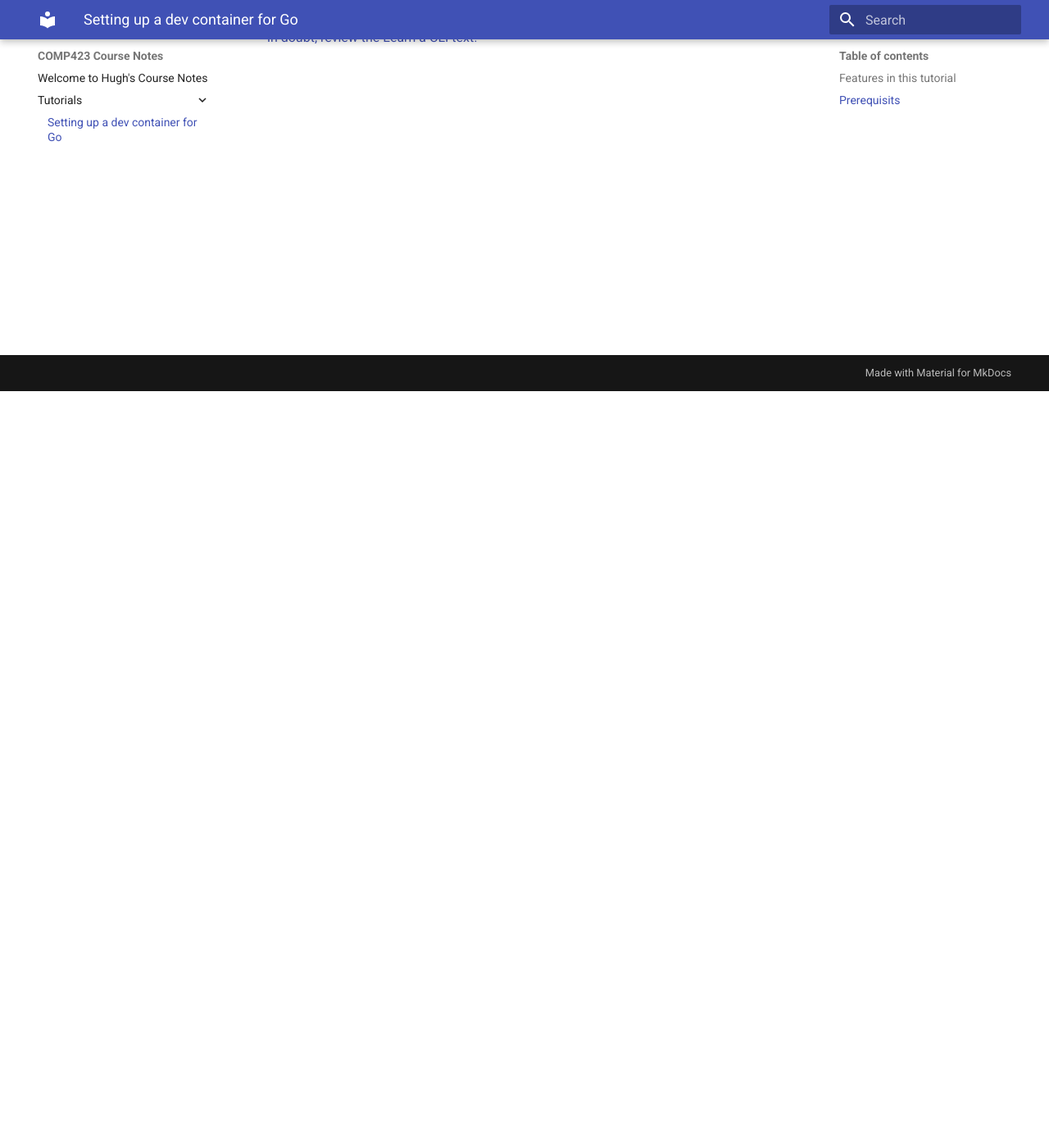
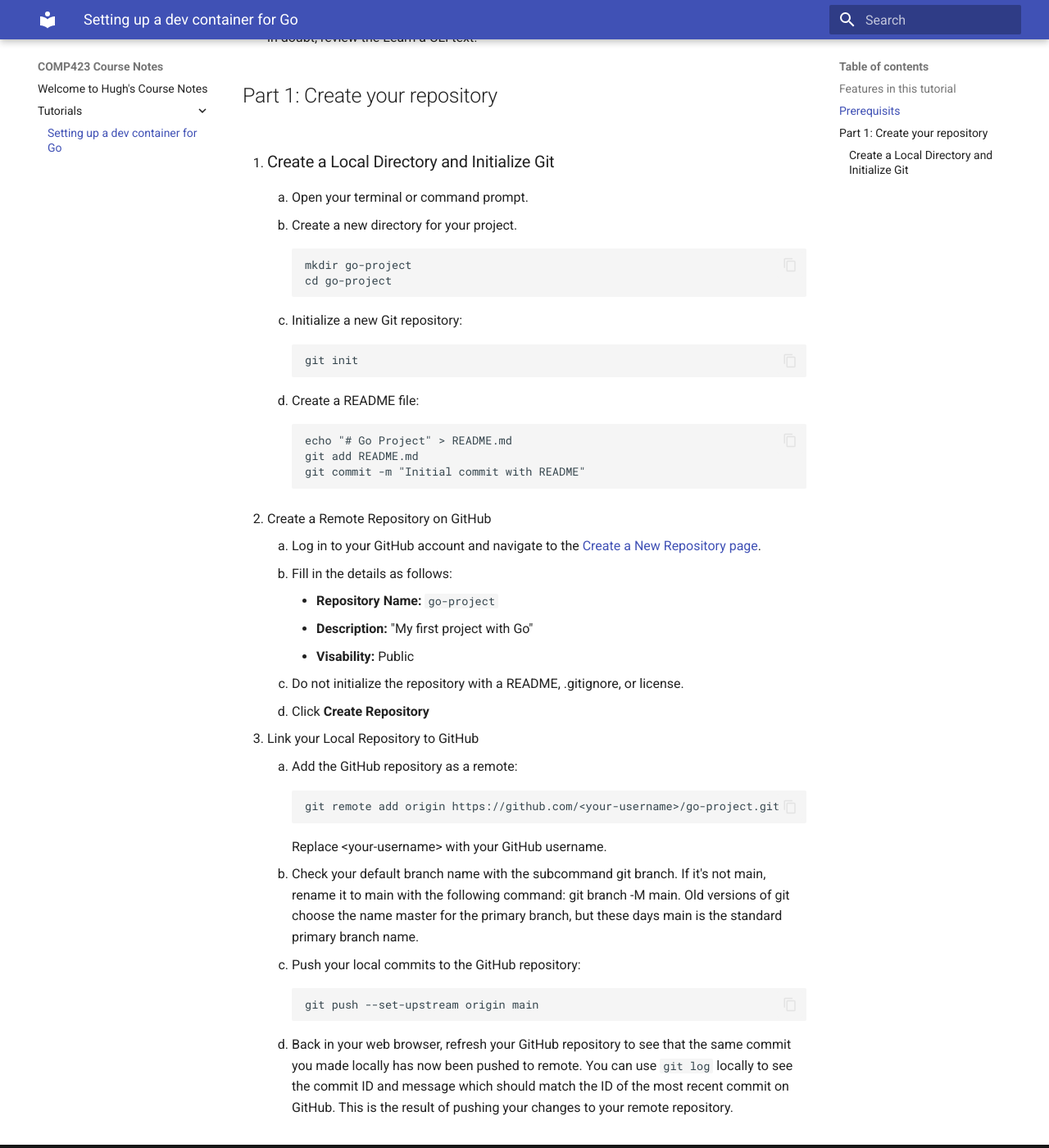
Before and after one commit to hughtoomey/comp423-course-notes, an MkDocs documentation site: the page built from docs/tutorials/go-setup.md, in a window 1280 px wide and 1400 px high, scrolled down 923 px. Shown: the whole window at 82% size. Built offline with MkDocs 1.6.1 and Material for MkDocs 9.7.7, drawn with Linux system fonts in a browser that asks for light colours; some of the changed text lies outside the part shown.

Commit message:
local directory and Git

````diff
--- a/docs/tutorials/go-setup.md
+++ b/docs/tutorials/go-setup.md
@@ -16,8 +16,47 @@ Admonitions will be used to provide extra context for any steps within this tuto
     This is an example of an Admonition.
 
 ## Prerequisits
-1. A GitHub account: If you don’t have one yet, sign up at GitHub.
-2. Git installed: <a href="https://git-scm.com/book/en/v2/Getting-Started-Installing-Git">Install Git<a> if you don’t already have it.
-3. Visual Studio Code (VS Code): Download and install it from here.
-4. Docker installed: Required to run the dev container. Get Docker here.
-5. Command-line basics: Your COMP211 command-line knowledge will serve you well here. If in doubt, review the Learn a CLI text!
+1. <b>A GitHub account:</b> If you don’t have one yet, sign up at GitHub.
+2. <b>Git installed:</b> <a href="https://git-scm.com/book/en/v2/Getting-Started-Installing-Git">Install Git</a> if you don’t already have it.
+3. <b>Visual Studio Code (VS Code):</b> Download and install it from <a href="https://code.visualstudio.com/">here</a>.
+4. <b>Docker installed:</b> Required to run the dev container. <a href="https://www.docker.com/products/docker-desktop">Get Docker here.</a>
+5. <b>Command-line basics:</b> Your COMP211 command-line knowledge will serve you well here. If in doubt, review the Learn a CLI text!
+
+## Part 1: Create your repository
+1. ### Create a Local Directory and Initialize Git
+    1. Open your terminal or command prompt.
+    2. Create a new directory for your project.
+    ```
+    mkdir go-project
+    cd go-project
+    ```
+    3. Initialize a new Git repository:
+    ```
+    git init
+    ```
+    4. Create a README file:
+    ```
+    echo "# Go Project" > README.md
+    git add README.md
+    git commit -m "Initial commit with README"
+    ```
+2. Create a Remote Repository on GitHub
+    1. Log in to your GitHub account and navigate to the <a href="https://github.com/new">Create a New Repository page</a>.
+    2. Fill in the details as follows:
+        - <b>Repository Name:</b> `go-project`
+        - <b>Description:</b> "My first project with Go"
+        - <b>Visability:</b> Public
+    3. Do not initialize the repository with a README, .gitignore, or license.
+    4. Click <b>Create Repository</b>
+3. Link your Local Repository to GitHub
+    1. Add the GitHub repository as a remote:
+    ```
+    git remote add origin https://github.com/<your-username>/go-project.git
+    ```
+    Replace &lt;your-username&gt; with your GitHub username.
+    2. Check your default branch name with the subcommand git branch. If it's not main, rename it to main with the following command: git branch -M main. Old versions of git choose the name master for the primary branch, but these days main is the standard primary branch name.
+    3. Push your local commits to the GitHub repository:
+    ```
+    git push --set-upstream origin main
+    ```
+    4. Back in your web browser, refresh your GitHub repository to see that the same commit you made locally has now been pushed to remote. You can use `git log` locally to see the commit ID and message which should match the ID of the most recent commit on GitHub. This is the result of pushing your changes to your remote repository.
````
Also changed, not shown: 1 other file.
